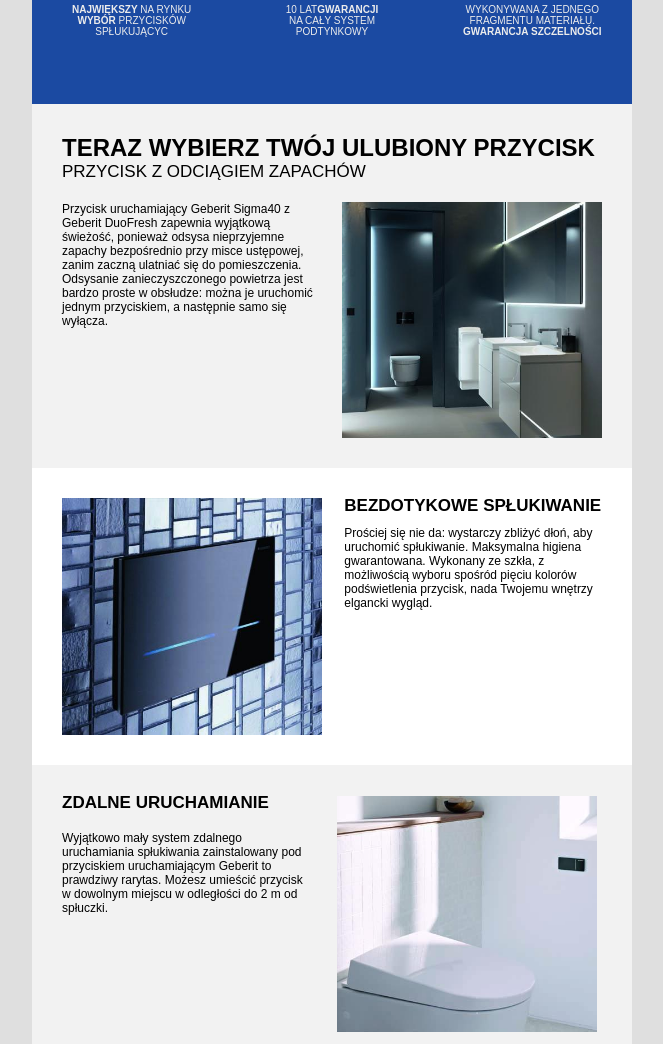
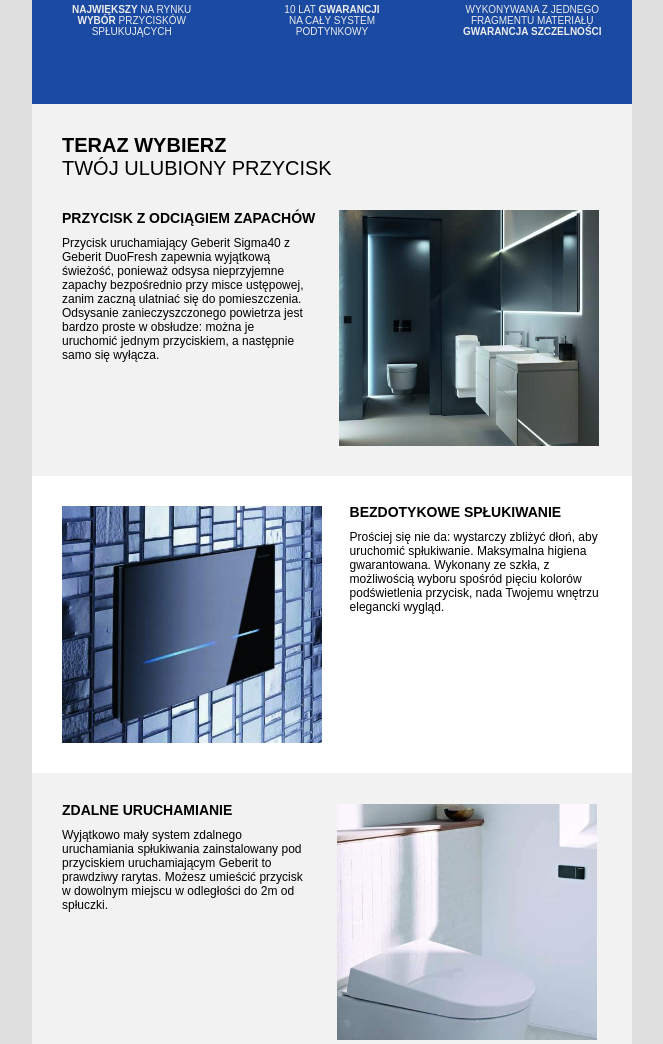
Before and after one commit to JosephSodomized/GEBERIT, a plain HTML site: page index.html in a window 1280 px wide. Shown: the part 1533-2577 px from the top of the page, without its empty margins (308-971 px from the left). Drawn offline with Linux system fonts and the light colour scheme.

Commit message:
changes after email-respond

```diff
--- a/index.html
+++ b/index.html
@@ -62,8 +62,8 @@
                                             WYBIERZ NAJLEPSZĄ
                                         </span>
                                         <br>
-                                        <span style="font-size: 20px; text-align:left;">
-                                            SPŁUCZKĘ POTYNKOWĄ NA ŚWIECIE
+                                        <span style="font-size: 20px; text-align:left; font-weight: light;">
+                                            SPŁUCZKĘ PODTYNKOWĄ NA ŚWIECIE
                                         </span>
                                     </td>
                                 </tr>
@@ -134,11 +134,11 @@
                                                 60
                                             </span>
                                             <span style="display: block;font-size:10px;color:#1b4aa2;font-weight:bold;">
-                                                min
+                                                mln
                                             </span>
                                         </span>
                                         <span style="font-size: 10px; text-align:center; color: #ececec; height: 100px; display: block;">
-                                            PONAD 60 MILIONOW <span style="font-weight:bold;">ZAINSTALOWANYCH SPŁUCZEK
+                                            PONAD 60 MILIONÓW <span style="font-weight:bold;">ZAINSTALOWANYCH SPŁUCZEK
                                                 PODTYNKOWYCH
                                             </span>
                                         </span>
@@ -169,7 +169,7 @@
                                         </span>
                                         <span style="font-size: 10px; text-align:center; color: #ececec; height: 100px; display: block;">
                                             <span style="font-weight:bold;">NAJWIĘKSZY</span> NA RYNKU<br> <span style="font-weight:bold;">WYBÓR</span>
-                                            PRZYCISKÓW<br> SPŁUKUJĄCYC
+                                            PRZYCISKÓW<br> SPŁUKUJĄCYCH
                                         </span>
                                     </td>
 
@@ -183,7 +183,7 @@
                                             </span>
                                         </span>
                                         <span style="font-size: 10px; text-align:center; color: #ececec; height: 100px; display: block;">
-                                            10 LAT<span style="font-weight:bold;">GWARANCJI</span><br> NA CAŁY SYSTEM<br>
+                                            10 LAT <span style="font-weight:bold;">GWARANCJI</span><br> NA CAŁY SYSTEM<br>
                                             PODTYNKOWY
                                         </span>
                                     </td>
@@ -196,7 +196,7 @@
                                             </span>
                                         </span>
                                         <span style="font-size: 10px; text-align:center; color: #ececec; height: 100px; display: block;">
-                                            WYKONYWANA Z JEDNEGO<br> FRAGMENTU MATERIAŁU.<br> <span style="font-weight:bold;">GWARANCJA
+                                            WYKONYWANA Z JEDNEGO<br> FRAGMENTU MATERIAŁU<br> <span style="font-weight:bold;">GWARANCJA
                                                 SZCZELNOŚCI</span>
                                         </span>
                                     </td>
@@ -223,39 +223,47 @@
                                 </tr>
                                 <tr>
                                     <td align="center" width="500" style="text-align:left; width: 500px;">
-                                        <span style="font-size: 24px; text-align:left; font-weight: bold;">
-                                            TERAZ WYBIERZ TWÓJ ULUBIONY PRZYCISK
+                                        <span style="font-size: 20px; text-align:left; font-weight: bold;">
+                                            TERAZ WYBIERZ
                                         </span><br>
-                                        <span style="font-size: 17px; text-align:left;">
-                                            PRZYCISK Z ODCIĄGIEM ZAPACHÓW
+                                        <span style="font-size: 20px; text-align:left; font-weight: light;">
+                                                TWÓJ ULUBIONY PRZYCISK
                                         </span>
                                     </td>
                                 </tr>
                                 <tr>
+                                        <td height="30" style="height: 30px;"></td>
+                                    </tr>
+                                <tr>
                                     <table align="center" border="0" cellpadding="0" cellspacing="0" width="540" style="border:none; width: 540px;">
                                         <tr>
-                                            <td width="100" style="width: 100px;">
-                                                <span style="display: inline-block; width: 260px; font-size: 12px; margin-top: -90px;">
-                                                    Przycisk uruchamiający Geberit Sigma40 z Geberit DuoFresh zapewnia
-                                                    wyjątkową
-                                                    świeżość, ponieważ odsysa nieprzyjemne zapachy bezpośrednio przy
-                                                    misce
-                                                    ustępowej,
-                                                    zanim zaczną ulatniać się do pomieszczenia. Odsysanie
-                                                    zanieczyszczonego
-                                                    powietrza
-                                                    jest bardzo proste w obsłudze: można je uruchomić jednym
-                                                    przyciskiem, a
-                                                    następnie
-                                                    samo się wyłącza.
-                                                </span>
-                                            </td>
-                                            <td style="font-size: 0; line-height: 0;" width="20">
-                                                &nbsp;
-                                            </td>
-                                            <td><img src="Zdjęcia/13055073_2017Bathroom02AquaCleanMerachromewithSigma80black_05934568.jpg"
-                                                    width="260px" style="margin-top:20px;"></td>
-                                        </tr>
+                                        <td align="left" style="text-align:left;">
+                                            <table align="left" border="0" cellpadding="0" cellspacing="0" style="border:none;margin-top: -85px;">
+                                                <tr>
+                                                <tr>
+                                                    <td align="left" style="text-align:left;">
+                                                        <span style="font-size: 14px; display: inline; font-weight: bold; ">
+                                                            PRZYCISK Z ODCIĄGIEM ZAPACHÓW
+                                                        </span>
+                                                    </td>
+                                                </tr>
+                                                <tr>
+                                                    <td height="10" style="height: 10px;"></td>
+                                                </tr>
+                                        <td>
+                                            <span style="display: inline-block; width: 250px; font-size: 12px;">
+                                                    Przycisk uruchamiający Geberit Sigma40 z Geberit DuoFresh zapewnia wyjątkową świeżość, ponieważ odsysa nieprzyjemne
+                                                    zapachy bezpośrednio przy misce ustępowej, zanim zaczną ulatniać się do pomieszczenia. Odsysanie zanieczyszczonego
+                                                    powietrza jest bardzo proste w obsłudze: można je uruchomić jednym przyciskiem, a następnie samo się wyłącza.
+                                            </span>
+                                        </td>
+                                    </tr>
+                                </table>
+                        </td>
+                        <td style="font-size: 0; line-height:0; width: 20px;" width="20"></td>
+                        <td><img src="Zdjęcia/13055073_2017Bathroom02AquaCleanMerachromewithSigma80black_05934568.jpg" width="260px"></td>
+
+                    </tr>
                                     </table>
                                     <td width="30" style="width:30px;"></td>
                                 </tr>
@@ -290,7 +298,7 @@
                                                 <tr>
                                                 <tr>
                                                     <td align="left" style="text-align:left;">
-                                                        <span style="font-size: 17px; display: inline; font-weight: bold;">
+                                                        <span style="font-size: 14px; display: inline; font-weight: bold;">
                                                             BEZDOTYKOWE SPŁUKIWANIE
                                                         </span>
                                                     </td>
@@ -304,7 +312,7 @@
                                                 Maksymalna higiena
                                                 gwarantowana. Wykonany ze szkła, z możliwością wyboru spośród pięciu
                                                 kolorów podświetlenia
-                                                przycisk, nada Twojemu wnętrzy elgancki wygląd.
+                                                przycisk, nada Twojemu wnętrzu elegancki wygląd.
                                             </span>
                                         </td>
                                     </tr>
@@ -341,20 +349,20 @@
                                                 <tr>
                                                 <tr>
                                                     <td align="left" style="text-align:left;">
-                                                        <span style="font-size: 17px; display: inline; font-weight: bold; ">
+                                                        <span style="font-size: 14px; display: inline; font-weight: bold; ">
                                                             ZDALNE URUCHAMIANIE
                                                         </span>
                                                     </td>
                                                 </tr>
                                                 <tr>
-                                                    <td height="10" style="height: 10px;">&nbsp;</td>
+                                                    <td height="10" style="height: 10px;"></td>
                                                 </tr>
                                         <td>
                                             <span style="display: inline-block; width: 250px; font-size: 12px;">
                                                 Wyjątkowo mały system zdalnego uruchamiania spłukiwania zainstalowany pod
                                                 przyciskiem uruchamiającym Geberit to
                                                 prawdziwy rarytas. Możesz umieścić przycisk w dowolnym miejscu w odległości
-                                                do 2 m od spłuczki.
+                                                do 2m od spłuczki.
                                             </span>
                                         </td>
                                     </tr>
```
